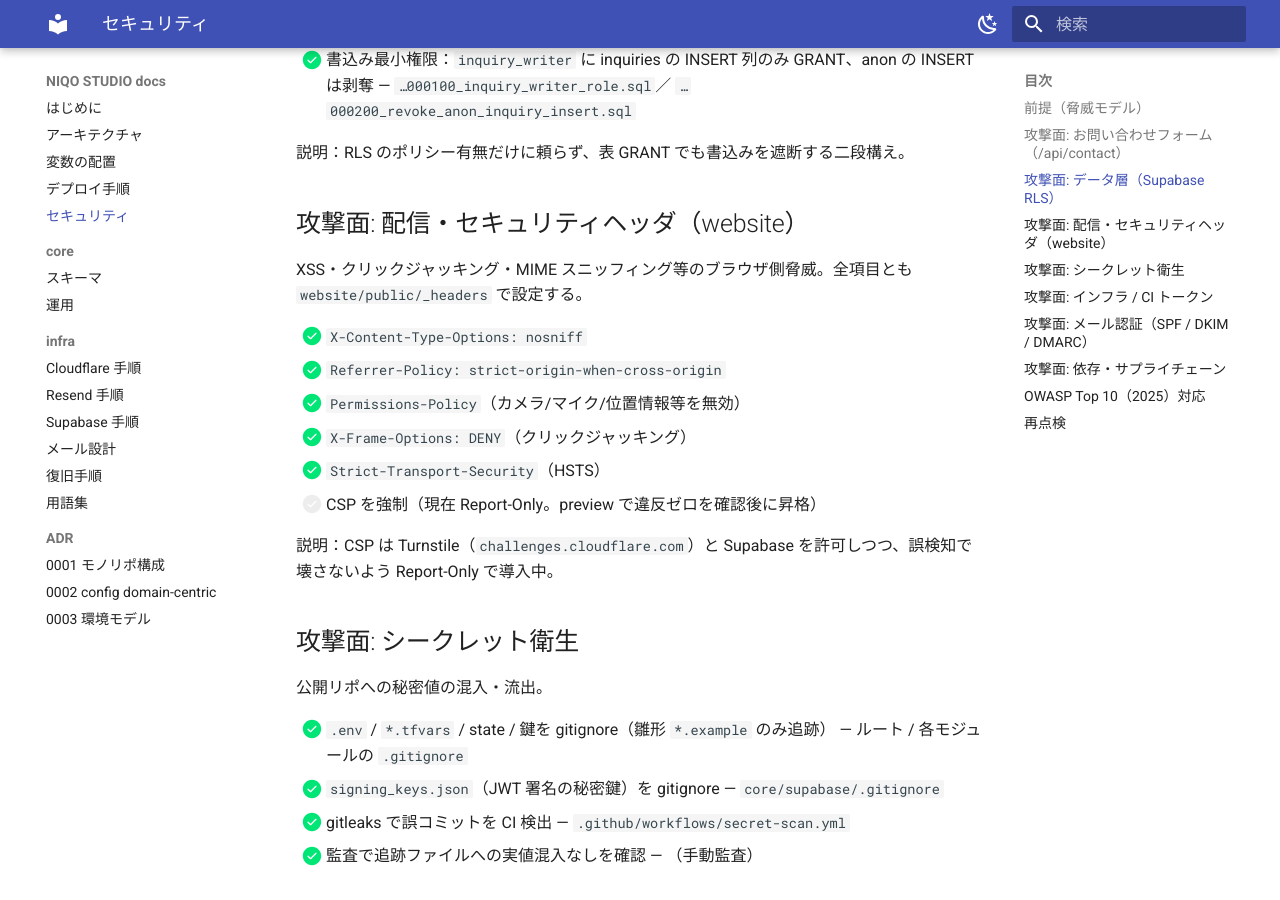
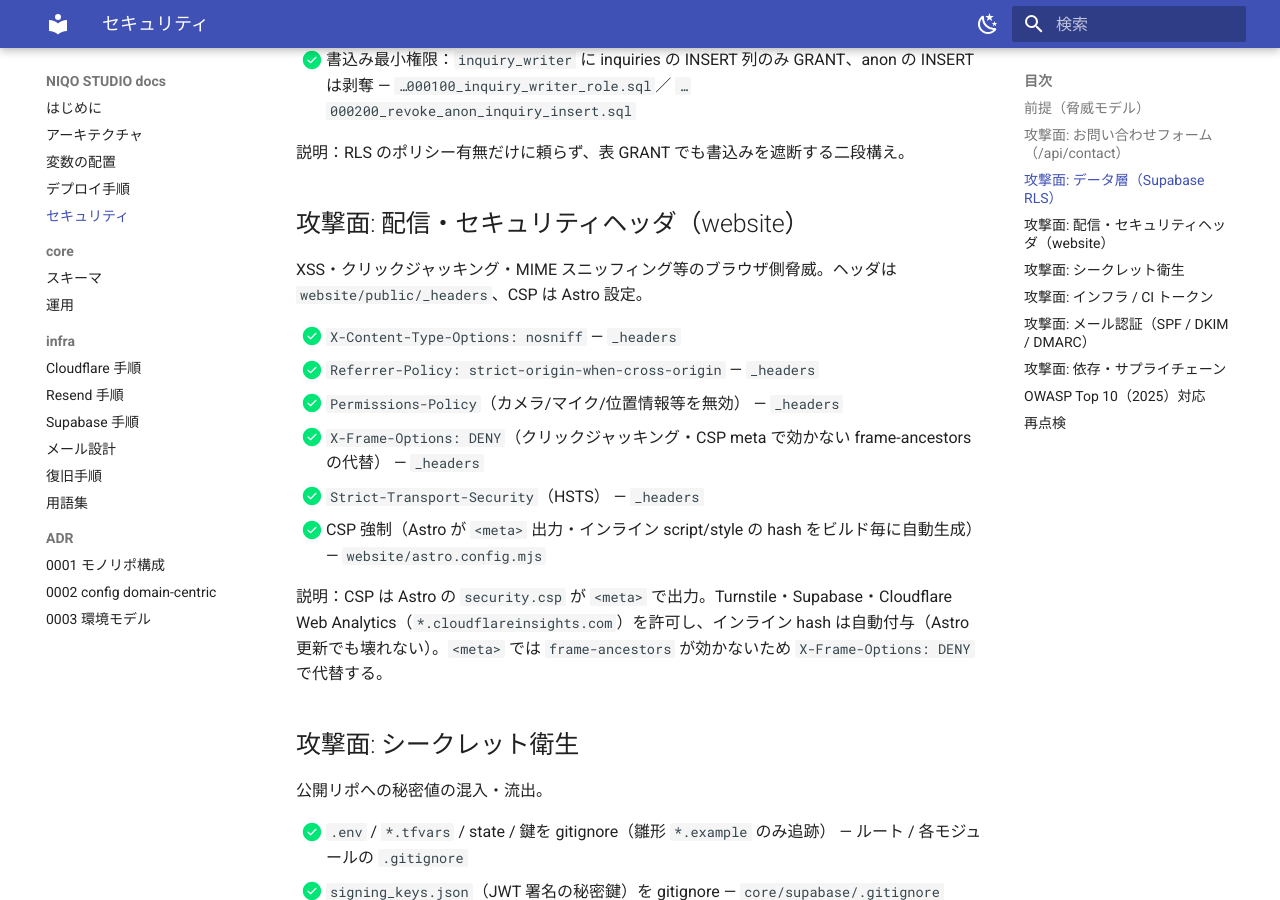
Before and after one commit to niqostudio/niqostudio, an MkDocs documentation site: the page built from docs/security.md, in a window 1280 px wide and 900 px high, scrolled down 1546 px. Built offline with MkDocs 1.6.1 and Material for MkDocs 9.7.7, drawn with Linux system fonts in a browser that asks for light colours; some of the changed text lies outside the part shown.

Commit message:
feat(website): CSP を Astro 出力で強制化
security.csp で CSP を meta 出力し、インライン script/style の hash をビルド毎に自動生成（ClientRouter も追従）。Turnstile・Supabase・Cloudflare Web Analytics を許可。_headers から CSP を撤去し、meta で効かない frame-ancestors は X-Frame-Options: DENY で代替。

```diff
--- a/docs/security.md
+++ b/docs/security.md
@@ -42,16 +42,16 @@ publishable key 経由で anon が読めてしまう情報漏洩が脅威。
 
 ## 攻撃面: 配信・セキュリティヘッダ（website）
 
-XSS・クリックジャッキング・MIME スニッフィング等のブラウザ側脅威。全項目とも `website/public/_headers` で設定する。
+XSS・クリックジャッキング・MIME スニッフィング等のブラウザ側脅威。ヘッダは `website/public/_headers`、CSP は Astro 設定。
 
-- [x] `X-Content-Type-Options: nosniff`
-- [x] `Referrer-Policy: strict-origin-when-cross-origin`
-- [x] `Permissions-Policy`（カメラ/マイク/位置情報等を無効）
-- [x] `X-Frame-Options: DENY`（クリックジャッキング）
-- [x] `Strict-Transport-Security`（HSTS）
-- [ ] CSP を強制（現在 Report-Only。preview で違反ゼロを確認後に昇格）
+- [x] `X-Content-Type-Options: nosniff` — `_headers`
+- [x] `Referrer-Policy: strict-origin-when-cross-origin` — `_headers`
+- [x] `Permissions-Policy`（カメラ/マイク/位置情報等を無効） — `_headers`
+- [x] `X-Frame-Options: DENY`（クリックジャッキング・CSP meta で効かない frame-ancestors の代替） — `_headers`
+- [x] `Strict-Transport-Security`（HSTS） — `_headers`
+- [x] CSP 強制（Astro が `<meta>` 出力・インライン script/style の hash をビルド毎に自動生成） — `website/astro.config.mjs`
 
-説明：CSP は Turnstile（`challenges.cloudflare.com`）と Supabase を許可しつつ、誤検知で壊さないよう Report-Only で導入中。
+説明：CSP は Astro の `security.csp` が `<meta>` で出力。Turnstile・Supabase・Cloudflare Web Analytics（`*.cloudflareinsights.com`）を許可し、インライン hash は自動付与（Astro 更新でも壊れない）。`<meta>` では `frame-ancestors` が効かないため `X-Frame-Options: DENY` で代替する。
 
 ## 攻撃面: シークレット衛生
 
@@ -97,7 +97,7 @@ XSS・クリックジャッキング・MIME スニッフィング等のブラウ
 | A02 セキュリティ設定ミス | deploy 前の構成整合チェック、承認ゲート、セキュリティヘッダ | ✅ |
 | A03 ソフトウェアサプライチェーンの不備 | `minimumReleaseAge`、wrangler 版固定、Dependabot（npm / actions） | ✅ |
 | A04 暗号化の失敗 | HTTPS / HSTS、秘密値は CI Secret・`wrangler secret` 管理 | ✅ |
-| A05 インジェクション | Supabase クライアント（パラメータ化）、入力検証、CSP | ✅（CSP は Report-Only） |
+| A05 インジェクション | Supabase クライアント（パラメータ化）、入力検証、CSP（強制） | ✅ |
 | A06 安全でない設計 | 最小権限の書込み経路・フェイルクローズ設計 | ✅ |
 | A07 認証・識別の失敗 | 公開 auth 無効、書込みは短命 JWT の最小権限ロールのみ | ✅ |
 | A08 ソフトウェア/データ完全性の不備 | gitleaks、署名鍵を gitignore、本番反映は承認ゲート | ✅ |
```
Also changed, not shown: website/astro.config.mjs (+22 -0 lines), 1 other file.
